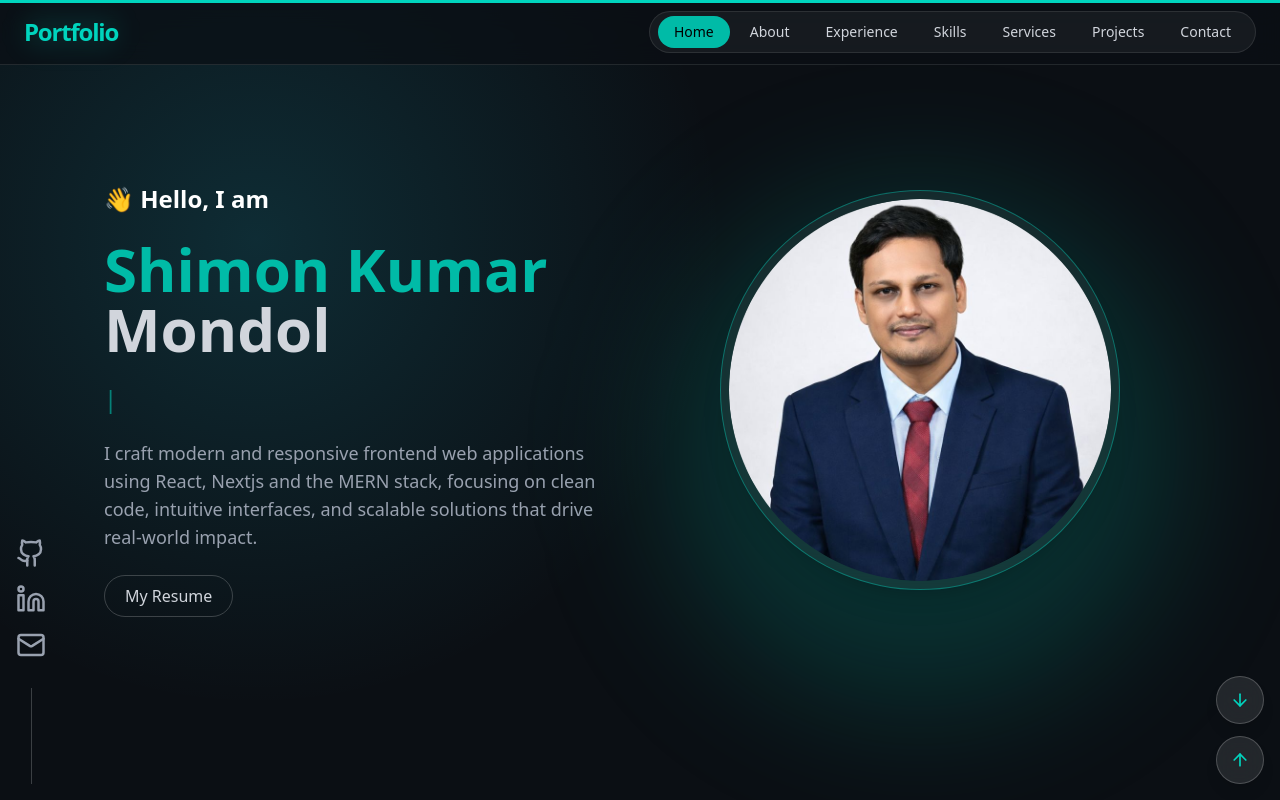
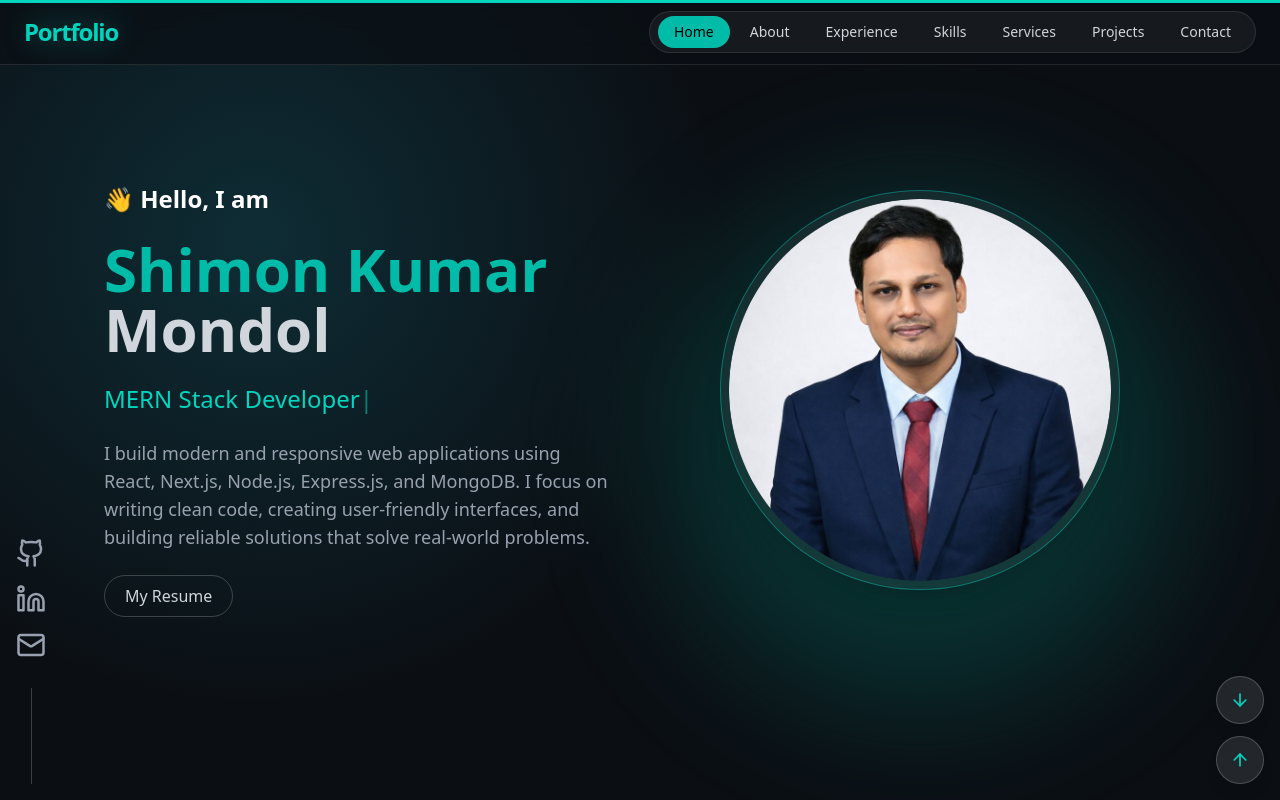
Before and after one commit to shimonmondol/Shimon-Portfolio, a React (Vite) app: page / in a window 1280 px wide. Shown: the top 800 px of the page. Built offline with nearby package versions, Linux system fonts and the light colour scheme.

Commit message:
hero-update

```diff
--- a/src/Components/Hero.jsx
+++ b/src/Components/Hero.jsx
@@ -10,9 +10,9 @@ const fadeUp = {
 
 // Roles for typing animation
 const roles = [
+  "Full Stack Developer",
+  "MERN Stack Developer",
   "Frontend Developer",
-  "MERN Stack Developer",
-  "Full Stack Developer",
 ];
 
 const Hero = () => {
@@ -81,9 +81,10 @@ const Hero = () => {
             transition={{ delay: 0.6 }}
             className="text-lg text-gray-400 max-w-lg"
           >
-            I craft modern and responsive frontend web applications using React,
-            Nextjs and the MERN stack, focusing on clean code, intuitive
-            interfaces, and scalable solutions that drive real-world impact.
+            I build modern and responsive web applications using React, Next.js,
+            Node.js, Express.js, and MongoDB. I focus on writing clean code,
+            creating user-friendly interfaces, and building reliable solutions
+            that solve real-world problems.
           </motion.p>
 
           {/* Buttons */}
@@ -97,7 +98,7 @@ const Hero = () => {
             <motion.a
               whileHover={{ y: -4 }}
               whileTap={{ scale: 0.95 }}
-              href="https://drive.google.com/file/d/1uBqNzJMPWYlULFSU6HXpTYg5t6_O9-JP/view?usp=sharing"
+              href="https://drive.google.com/file/d/1H0viKb5wNh5tMAZ8u4XqVC5uifAN4nbB/view?usp=sharing"
               target="_blank"
               rel="noreferrer"
               className="flex items-center gap-2 px-5 py-2 rounded-full border border-white/20 text-gray-300 hover:border-teal-400 hover:text-teal-400 hover:shadow-teal-400/10 shadow-[0_0_0px_0px_rgba(168,85,247,0)] hover:shadow-[0_0_35px_10px_rgba(168,85,247,0.8)] transition"
```
